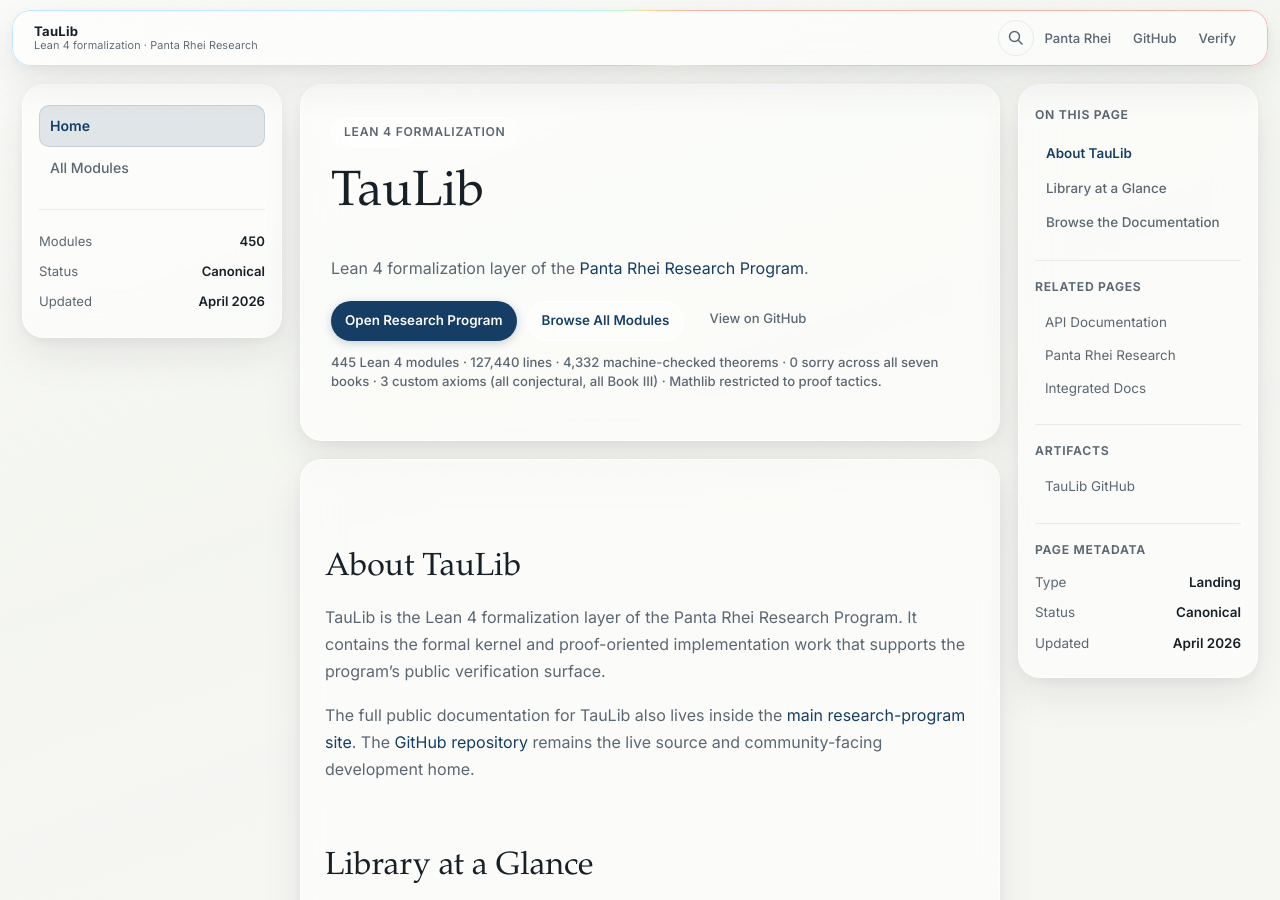
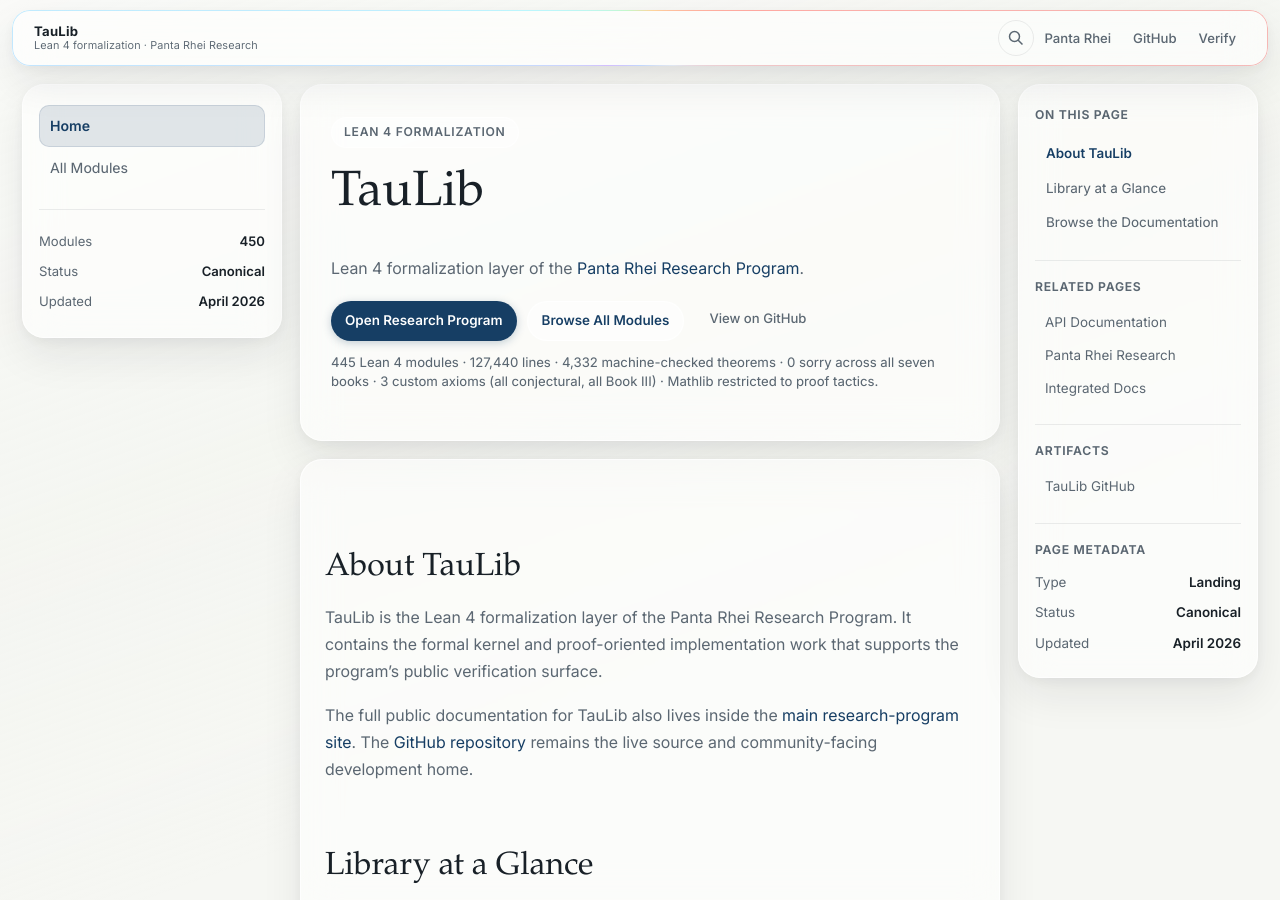
Before and after one commit to Panta-Rhei-Research/taulib, a Jekyll site: the page built from site/index.md, in a window 1280 px wide and 900 px high. Built offline with Jekyll 4.4.1, drawn with Linux system fonts in a browser that asks for light colours.

Commit message:
fix: Self-host Inter variable font — eliminate Google Fonts dependency
Both the Jekyll site shell (site/_includes/head.html) and the docgen doc-shell
(scripts/shell_template.html) previously loaded Inter from
fonts.googleapis.com / fonts.gstatic.com. That transmits visitor IPs to Google
on every page load — a concrete DSGVO risk (LG München 2022) and inconsistent
with the privacy posture of panta-rhei.site, which self-hosts Inter.

This change unifies the font-loading story across both domains:

- site/_includes/head.html: replace Google Fonts <link> + preconnect pair with
  a self-hosted preload + inline @font-face pointing at
  /assets/fonts/InterVariable.woff2 (same variable font, same weight range).
- scripts/shell_template.html: same migration for the docgen-rendered Lean
  API docs, using {{ROOT}}fonts/InterVariable.woff2 (build_docs.sh already
  copies scripts/fonts/*.woff2 into $DOC_OUTPUT/fonts/).
- scripts/build_docs.sh: log message updated — "Manrope font files copied"
  → "Self-hosted font files copied (Inter + Manrope)".
- site/assets/fonts/InterVariable.woff2, scripts/fonts/InterVariable.woff2:
  font binary added (344 KB, same file used by panta-rhei.site).

Post-change build verified: zero fonts.googleapis / fonts.gstatic references
in site/_site/. The orphan Manrope .woff2 files (not referenced by shell.css
but carried into the doc output by taulib_theme.css) are left in place —
they're self-hosted and used for the docgen body typeface.

Co-Authored-By: Claude Opus 4.7 (1M context) <noreply@anthropic.com>

```diff
--- a/scripts/shell_template.html
+++ b/scripts/shell_template.html
@@ -9,9 +9,9 @@
   <meta property="og:type" content="website">
   <meta property="og:site_name" content="TauLib — Panta Rhei Research Program">
   <link rel="icon" type="image/svg+xml" href="{{ROOT}}assets/favicon.svg">
-  <link rel="preconnect" href="https://fonts.googleapis.com">
-  <link rel="preconnect" href="https://fonts.gstatic.com" crossorigin>
-  <link href="https://fonts.googleapis.com/css2?family=Inter:wght@380;400;500;520;580;600;650;700;800&display=swap" rel="stylesheet">
+  <!-- Fonts: Inter variable (self-hosted — zero external requests, DSGVO-clean) -->
+  <link rel="preload" href="{{ROOT}}fonts/InterVariable.woff2" as="font" type="font/woff2" crossorigin>
+  <style>@font-face{font-family:"Inter";src:url("{{ROOT}}fonts/InterVariable.woff2") format("woff2-variations");font-weight:100 900;font-style:normal;font-display:swap}</style>
   <link rel="stylesheet" href="{{ROOT}}style.css">
   <link rel="stylesheet" href="{{ROOT}}shell.css">
   {{HEAD_EXTRA}}
--- a/site/_includes/head.html
+++ b/site/_includes/head.html
@@ -9,7 +9,7 @@
     - Open Graph (og:*)
     - Twitter Card (summary_large_image)
     - theme-color, favicon set, viewport, charset
-    - Google Fonts (Inter) — preconnected
+    - Inter variable (self-hosted, zero external requests)
     - Main CSS + Pagefind search
     - Skip-link inline style
     - JSON-LD (SoftwareSourceCode, embeds ORCID authors)
@@ -62,12 +62,11 @@
 <link rel="apple-touch-icon" sizes="180x180" href="{{ '/assets/apple-touch-icon.png' | relative_url }}">
 <link rel="manifest" href="{{ '/assets/site.webmanifest' | relative_url }}">
 
-<!-- Preconnect for fonts -->
-<link rel="preconnect" href="https://fonts.googleapis.com">
-<link rel="preconnect" href="https://fonts.gstatic.com" crossorigin>
-
-<!-- Fonts: Inter (UI) -->
-<link href="https://fonts.googleapis.com/css2?family=Inter:wght@380;400;500;520;580;600;650;700;800&display=swap" rel="stylesheet">
+<!-- Fonts: Inter variable (self-hosted — zero external requests, DSGVO-clean) -->
+<link rel="preload" href="{{ '/assets/fonts/InterVariable.woff2' | relative_url }}" as="font" type="font/woff2" crossorigin>
+<style>
+@font-face{font-family:"Inter";src:url("{{ '/assets/fonts/InterVariable.woff2' | relative_url }}") format("woff2-variations");font-weight:100 900;font-style:normal;font-display:swap}
+</style>
 
 <!-- Styles -->
 <link rel="stylesheet" href="{{ '/assets/css/main.css' | relative_url }}">
```
Also changed, not shown: scripts/fonts/InterVariable.woff2 (added), site/assets/fonts/InterVariable.woff2 (added), 1 other file.
